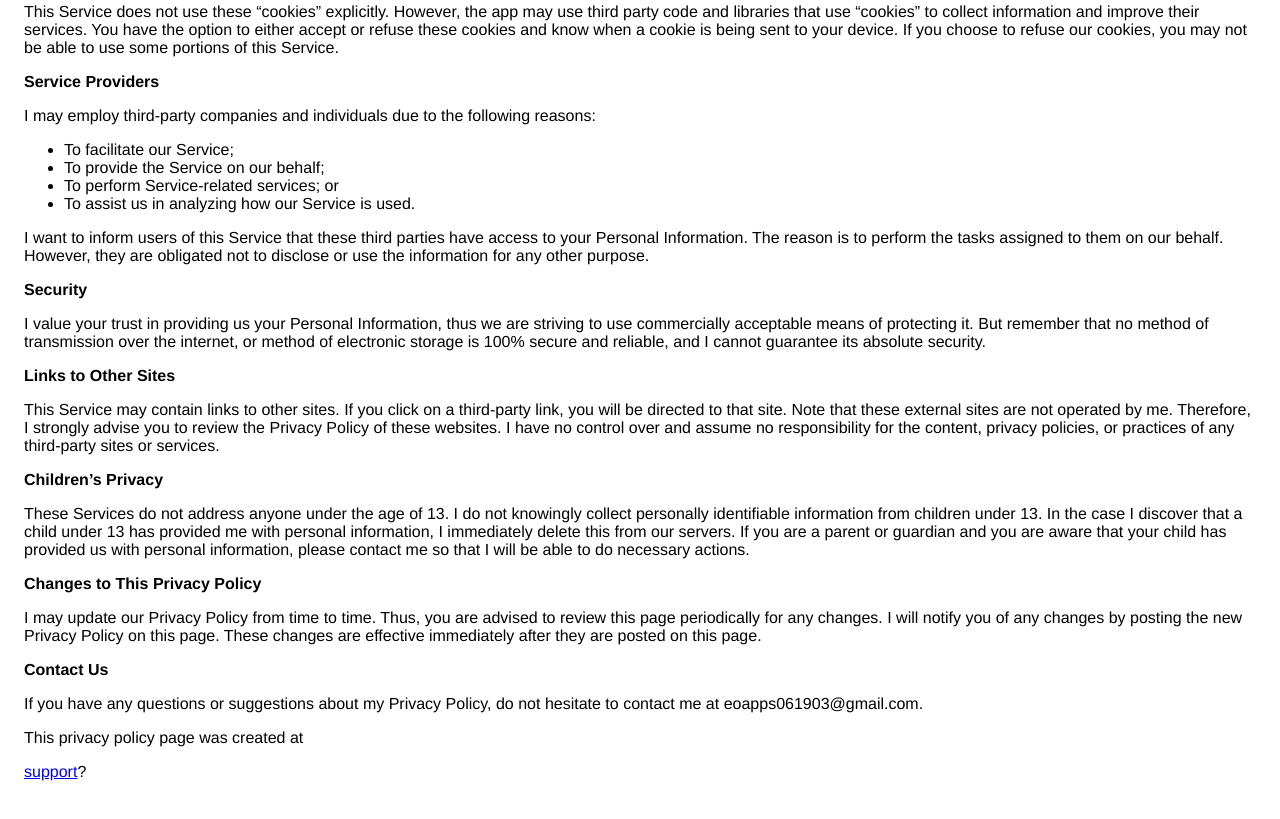
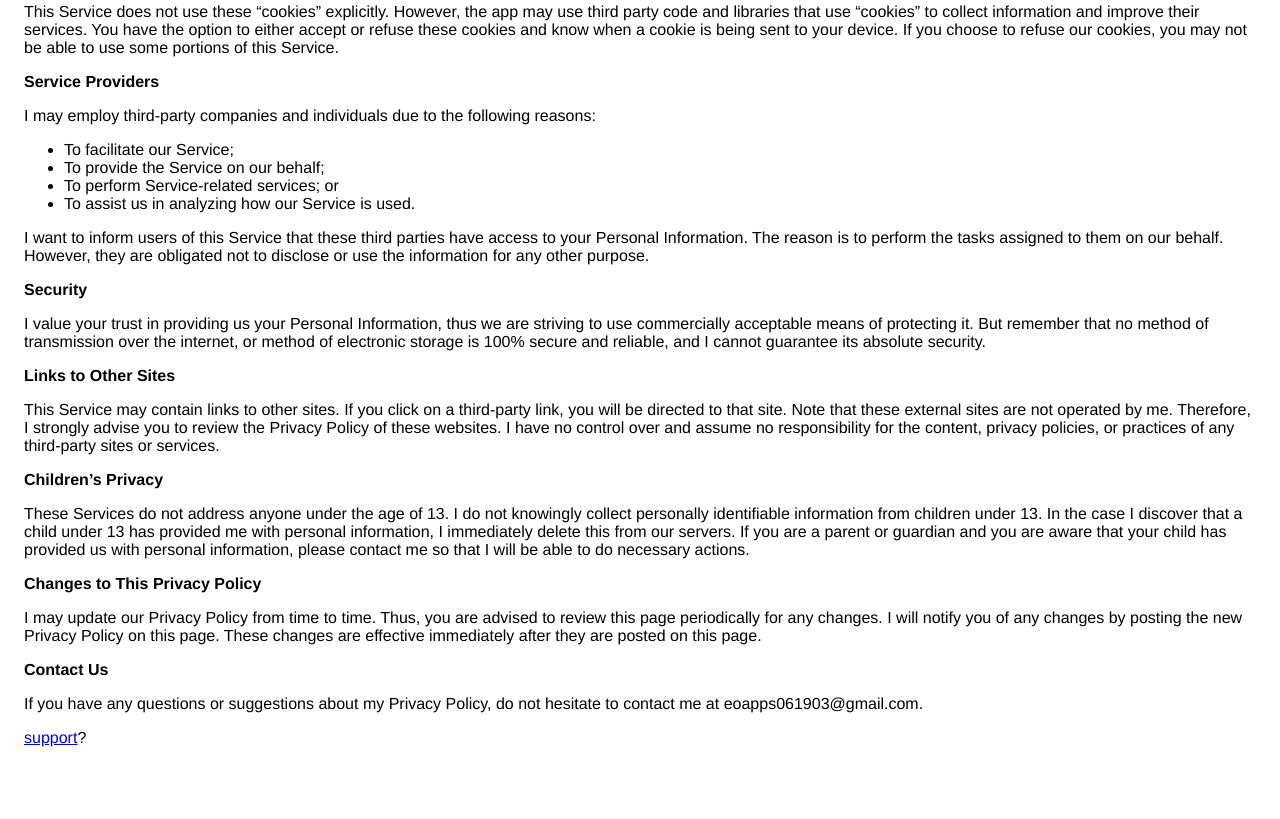
Before and after one commit to eanostman/MyMP3PlayerPolicy, a plain HTML site: page index.html in a window 1280 px wide. Shown: the part 605-1424 px from the top of the page. After the commit the page ends 1392 px from the top, so only its background shows below. Drawn offline with Linux system fonts and the light colour scheme.

Commit message:
Update index.html

```diff
--- a/index.html
+++ b/index.html
@@ -113,8 +113,7 @@
                     If you have any questions or suggestions about
                     my Privacy Policy, do not hesitate to contact
                     me at eoapps061903@gmail.com.
-                  </p> <p>
-                    This privacy policy page was created at
+                  </p>
                     <p><a href="support.html">support</a>?</p>
 
     </body>
```
